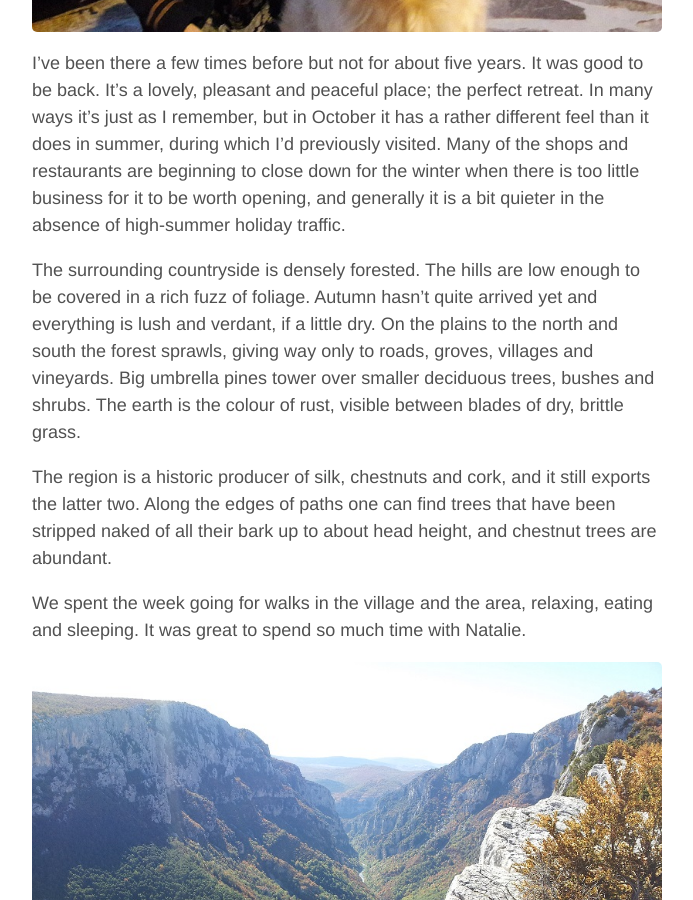
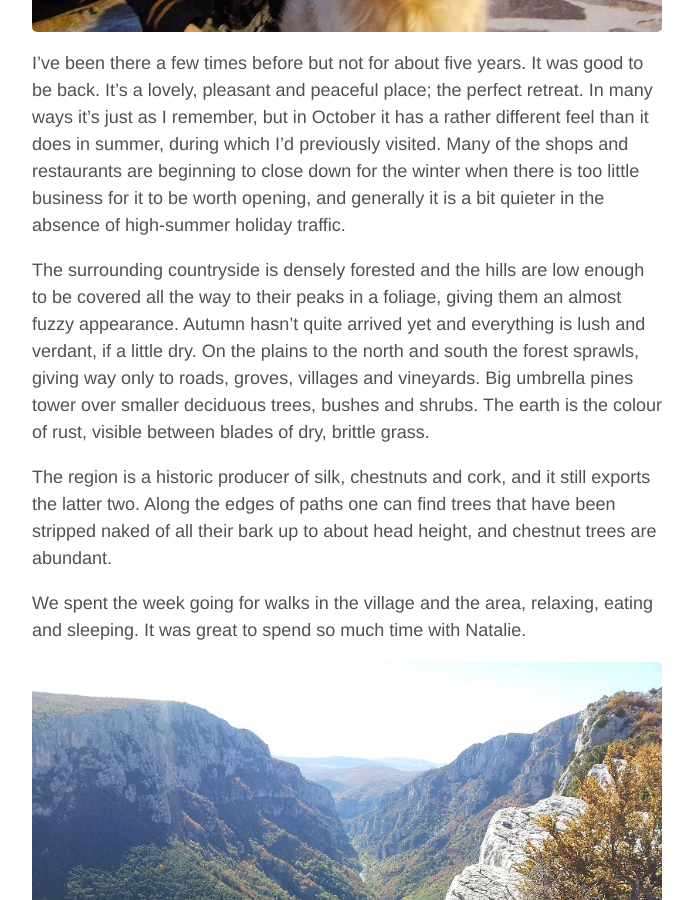
Before and after one commit to rachelnertia/rachelnertia.github.io, a Jekyll site: the page built from _posts/2017-10-25-la-garde-freinet.md, in a window 1280 px wide and 900 px high, scrolled down 774 px. Shown: the whole window, without its empty margins (293-986 px from the left). Built offline with Jekyll 4.4.1, drawn with Linux system fonts in a browser that asks for light colours.

Commit message:
Update _posts/2017-10-25-la-garde-freinet.md

```diff
--- a/_posts/2017-10-25-la-garde-freinet.md
+++ b/_posts/2017-10-25-la-garde-freinet.md
@@ -11,7 +11,7 @@ Recently me and [Natalie](https://twitter.com/ScarletCatalie) went on holiday fo
 
 I've been there a few times before but not for about five years. It was good to be back. It's a lovely, pleasant and peaceful place; the perfect retreat. In many ways it's just as I remember, but in October it has a rather different feel than it does in summer, during which I'd previously visited. Many of the shops and restaurants are beginning to close down for the winter when there is too little business for it to be worth opening, and generally it is a bit quieter in the absence of high-summer holiday traffic.
 
-The surrounding countryside is densely forested. The hills are low enough to be covered in a rich fuzz of foliage. Autumn hasn't quite arrived yet and everything is lush and verdant, if a little dry. On the plains to the north and south the forest sprawls, giving way only to roads, groves, villages and vineyards. Big umbrella pines tower over smaller deciduous trees, bushes and shrubs. The earth is the colour of rust, visible between blades of dry, brittle grass.
+The surrounding countryside is densely forested and the hills are low enough to be covered all the way to their peaks in a foliage, giving them an almost fuzzy appearance. Autumn hasn't quite arrived yet and everything is lush and verdant, if a little dry. On the plains to the north and south the forest sprawls, giving way only to roads, groves, villages and vineyards. Big umbrella pines tower over smaller deciduous trees, bushes and shrubs. The earth is the colour of rust, visible between blades of dry, brittle grass.
 
 The region is a historic producer of silk, chestnuts and cork, and it still exports the latter two. Along the edges of paths one can find trees that have been stripped naked of all their bark up to about head height, and chestnut trees are abundant.
 
```
